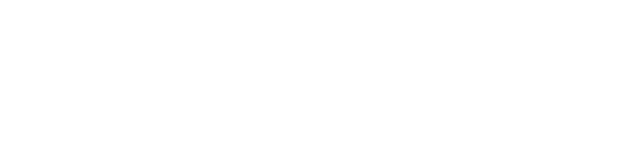
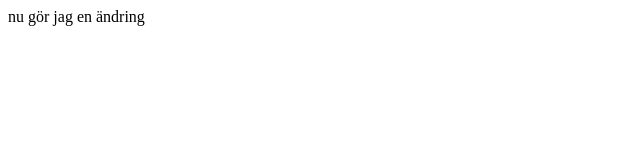
Before and after one commit to Johlundgren/html-css, a plain HTML site: page index.html in a window 1280 px wide. Shown: the whole page, without its empty margins (0-640 px from the left). Drawn offline with Linux system fonts and the light colour scheme.

Commit message:
Har lagt till en text rad

```diff
--- a/index.html
+++ b/index.html
@@ -6,6 +6,6 @@
     <title>Document</title>
 </head>
 <body>
-
+    nu gör jag en ändring
 </body>
 </html>
```
